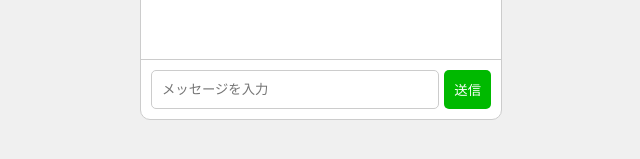
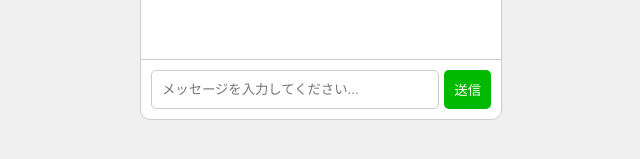
Before and after one commit to resotas/ronpa, a React (Create React App) app: page / in a window 1280 px wide. Shown: the part 581-740 px from the top of the page, without its empty margins (319-959 px from the left). Built offline with nearby package versions, Linux system fonts and the light colour scheme.

Commit message:
Chat.jsを修正

```diff
--- a/src/Chat.js
+++ b/src/Chat.js
@@ -1,33 +1,48 @@
 import React, { useState } from "react";
 
 function Chat() {
-  const [messages, setMessages] = useState([]);
-  const [input, setInput] = useState("");
+  const [messages, setMessages] = useState([]); // チャットメッセージを管理
+  const [input, setInput] = useState(""); // 入力内容を管理
 
   const sendMessage = async () => {
-	if (!input) return;
+	if (!input) return; // 入力が空の場合は何もしない
 
+	// ユーザーのメッセージを追加
 	const userMessage = { sender: "user", text: input };
-	setMessages([...messages, userMessage]);
+	setMessages((prev) => [...prev, userMessage]);
 
 	try {
+	  // サーバーレス関数にリクエストを送信
 	  const response = await fetch("/api/generate-response", {
 		method: "POST",
 		headers: { "Content-Type": "application/json" },
 		body: JSON.stringify({ message: input }),
 	  });
+
+	  if (!response.ok) {
+		throw new Error(`APIリクエスト失敗: ${response.status}`);
+	  }
+
 	  const { text } = await response.json();
+
+	  // サーバーからのレスポンスメッセージを追加
 	  const botMessage = { sender: "bot", text };
 	  setMessages((prev) => [...prev, botMessage]);
 	} catch (error) {
 	  console.error("APIリクエストエラー:", error);
-	  setMessages((prev) => [...prev, { sender: "bot", text: "エラーが発生しました。" }]);
+	  // エラーメッセージを表示
+	  setMessages((prev) => [
+		...prev,
+		{ sender: "bot", text: "エラーが発生しました。サーバーを確認してください。" },
+	  ]);
 	}
-	setInput("");
+
+	setInput(""); // 入力フィールドをクリア
   };
 
   return (
 	<div className="chat-container">
+	  {/* チャットのメッセージウィンドウ */}
 	  <div className="chat-window">
 		{messages.map((msg, index) => (
 		  <div key={index} className={msg.sender}>
@@ -35,11 +50,14 @@ function Chat() {
 		  </div>
 		))}
 	  </div>
+
+	  {/* チャット入力エリア */}
 	  <div className="chat-input">
 		<input
+		  type="text"
 		  value={input}
 		  onChange={(e) => setInput(e.target.value)}
-		  placeholder="メッセージを入力"
+		  placeholder="メッセージを入力してください..."
 		/>
 		<button onClick={sendMessage}>送信</button>
 	  </div>
```
